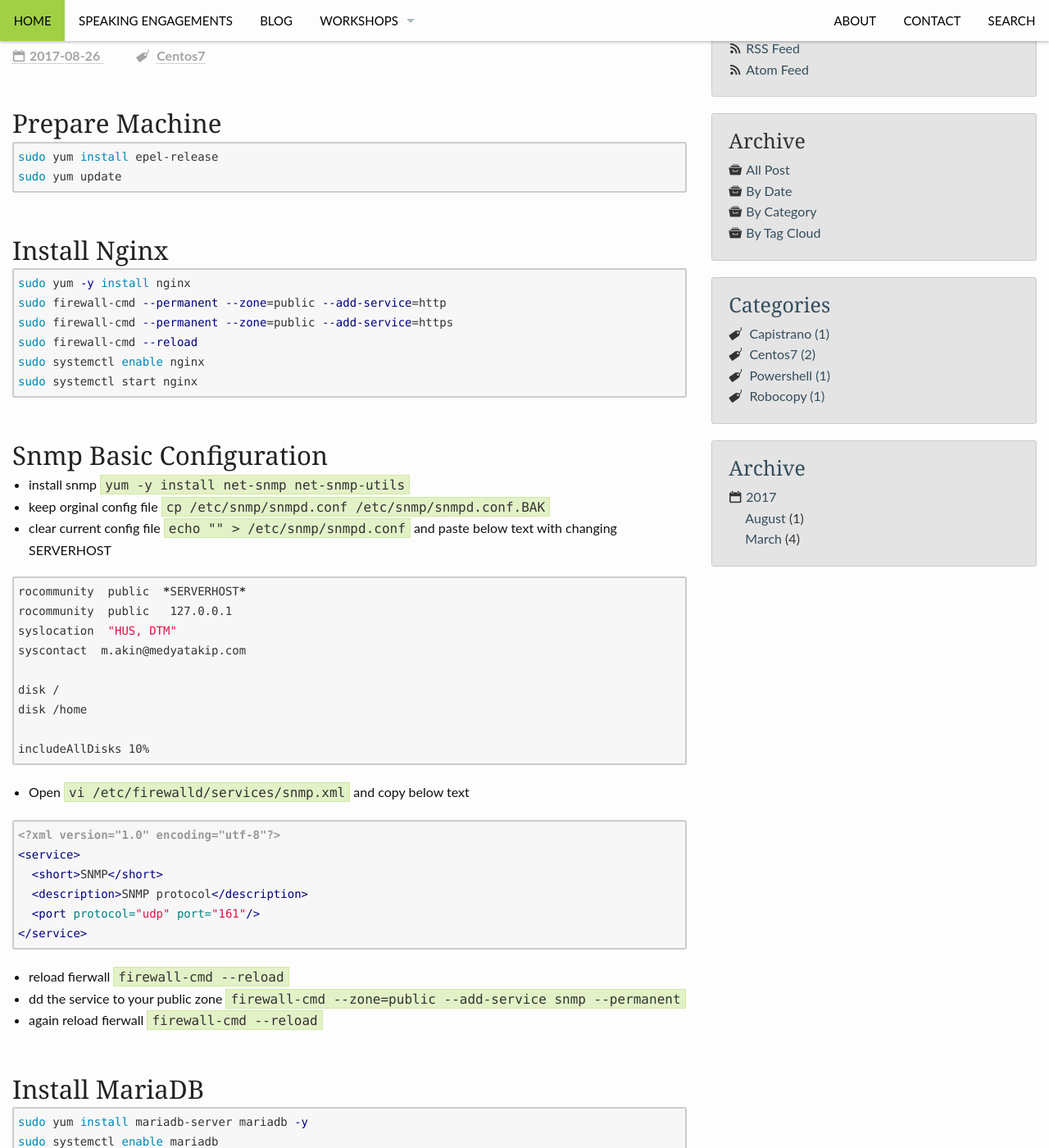
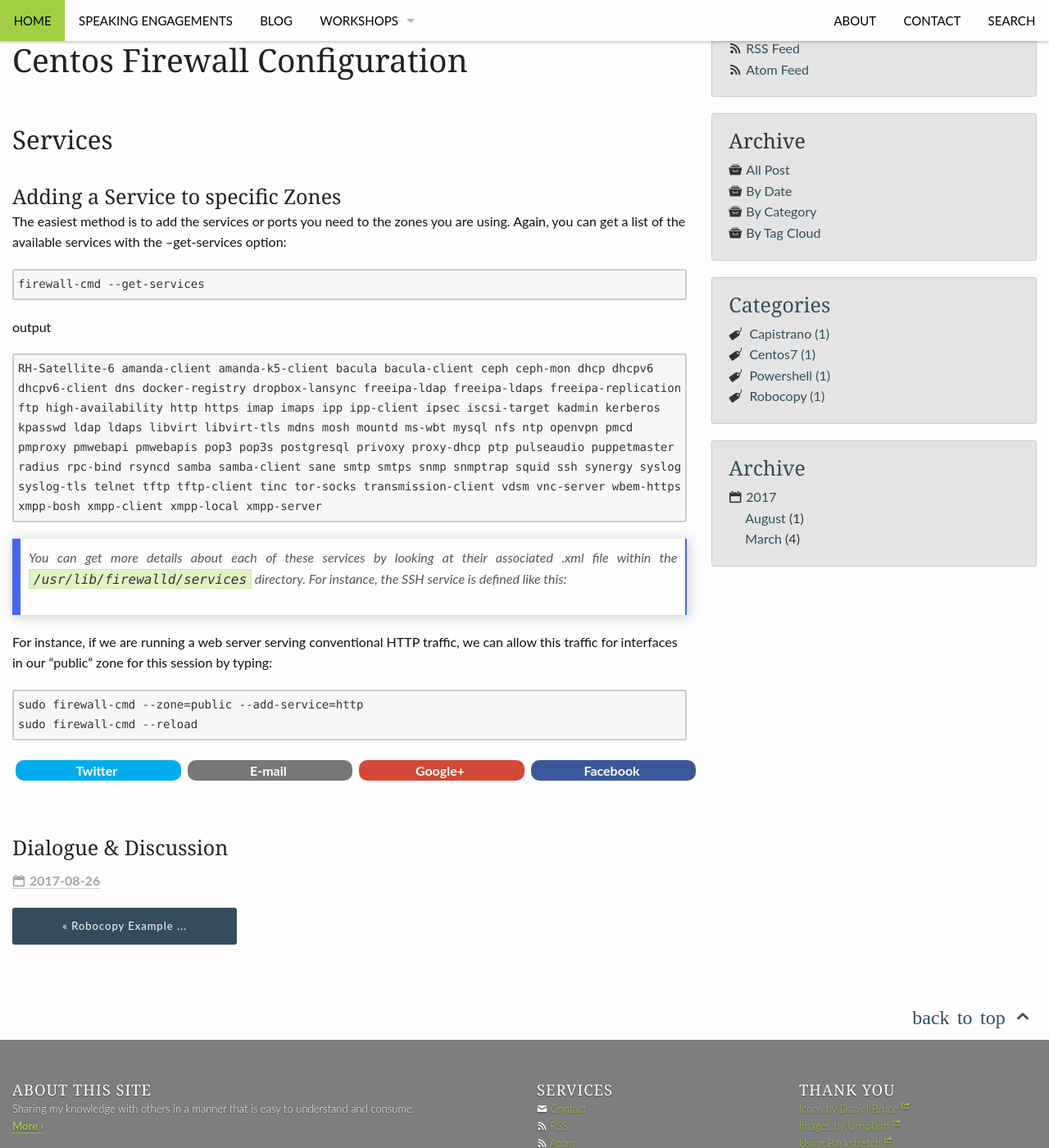
Before and after one commit to makinuk/makinuk.github.io, a Jekyll site: the page built from _posts/2017/2017-08-26-CentOS-Firewall-Cmd.md, in a window 1280 px wide and 1400 px high, scrolled down 265 px. Shown: the whole window at 82% size. Built offline with Jekyll 4.4.1, drawn with Linux system fonts in a browser that asks for light colours; nearby versions of some CDN libraries; our own code applies the rules of GitHub Pages for plain Markdown files; comment, search, counter and statistics services are not loaded; some of the changed text lies outside the part shown.

Commit message:
new post test

````diff
--- a/_posts/2017/2017-08-26-CentOS-Firewall-Cmd.md
+++ b/_posts/2017/2017-08-26-CentOS-Firewall-Cmd.md
@@ -1,146 +1,37 @@
 ---
 layout: post
-title: LEMP-CentOS 7 Installation
+title: CentOS-Firewall-Cmd
 published: true
 categories: [Centos7]
 date: 2017-08-26 09:45:35
 excerpt: |
-        Nginx, Php7, mariadb installation on centos 7
+        The easiest method is to add the services or ports you need to the zones you are using.
 
-        LEMP-CentOS 7 Installation
+        For instance, if we are running a web server serving conventional HTTP traffic...
 ---
 
-## Prepare Machine
+# Centos Firewall Configuration
 
-```sh
-sudo yum install epel-release
-sudo yum update
+## Services
+
+### Adding a Service to specific Zones
+
+The easiest method is to add the services or ports you need to the zones you are using.
+Again, you can get a list of the available services with the --get-services option:
+
+```
+firewall-cmd --get-services
+```
+output
+```
+RH-Satellite-6 amanda-client amanda-k5-client bacula bacula-client ceph ceph-mon dhcp dhcpv6 dhcpv6-client dns docker-registry dropbox-lansync freeipa-ldap freeipa-ldaps freeipa-replication ftp high-availability http https imap imaps ipp ipp-client ipsec iscsi-target kadmin kerberos kpasswd ldap ldaps libvirt libvirt-tls mdns mosh mountd ms-wbt mysql nfs ntp openvpn pmcd pmproxy pmwebapi pmwebapis pop3 pop3s postgresql privoxy proxy-dhcp ptp pulseaudio puppetmaster radius rpc-bind rsyncd samba samba-client sane smtp smtps snmp snmptrap squid ssh synergy syslog syslog-tls telnet tftp tftp-client tinc tor-socks transmission-client vdsm vnc-server wbem-https xmpp-bosh xmpp-client xmpp-local xmpp-server
 ```
 
-## Install Nginx
+> You can get more details about each of these services by looking at their associated .xml file within the `/usr/lib/firewalld/services` directory. For instance, the SSH service is defined like this:
 
-```sh
-sudo yum -y install nginx
-sudo firewall-cmd --permanent --zone=public --add-service=http
-sudo firewall-cmd --permanent --zone=public --add-service=https
+For instance, if we are running a web server serving conventional HTTP traffic, we can allow this traffic for interfaces in our "public" zone for this session by typing:
+
+```
+sudo firewall-cmd --zone=public --add-service=http
 sudo firewall-cmd --reload
-sudo systemctl enable nginx
-sudo systemctl start nginx
 ```
-
-## Snmp Basic Configuration
-- install snmp `yum -y install net-snmp net-snmp-utils`
-- keep orginal config file `cp /etc/snmp/snmpd.conf /etc/snmp/snmpd.conf.BAK`
-- clear current config file `echo "" > /etc/snmp/snmpd.conf` and paste below text with changing SERVERHOST
-
-```sh
-rocommunity  public  *SERVERHOST*
-rocommunity  public   127.0.0.1
-syslocation  "HUS, DTM"
-syscontact  m.akin@medyatakip.com
-
-disk /
-disk /home
-
-includeAllDisks 10%
-```
-
-- Open `vi /etc/firewalld/services/snmp.xml` and copy below text
-
-```xml
-<?xml version="1.0" encoding="utf-8"?>
-<service>
-  <short>SNMP</short>
-  <description>SNMP protocol</description>
-  <port protocol="udp" port="161"/>
-</service>
-```
-
-
-- reload fierwall  `firewall-cmd --reload`
-- dd the service to your public zone `firewall-cmd --zone=public --add-service snmp --permanent`
-- again reload fierwall `firewall-cmd --reload`
-
-
-
-## Install MariaDB
-
-```sh
-sudo yum install mariadb-server mariadb -y
-sudo systemctl enable mariadb
-sudo systemctl start mariadb
-sudo mysql_secure_installation
-```
-
-## Install PHP
-### PHP Latest Stable For Centos
-
-```sh
-sudo yum install -y php php-mysql php-fpm php-intl php-common php-opcache php-dom php-mcrypt
-```
-
-### PHP 7
-
-```sh
-rpm -Uvh https://mirror.webtatic.com/yum/el7/webtatic-release.rpm
-sudo yum install -y php70w php70w-mysql php70w-fpm php70w-intl php70w-common php70w-opcache php70w-dom php70w-mcrypt
-```
-
-```sh
-sudo systemctl enable php-fpm
-sudo systemctl start php-fpm
-```
-
-#### Configure PHP
-- Open `sudo vi /etc/php.ini`
-- set `;cgi.fix_pathinfo=1` to `cgi.fix_pathinfo=0`
-- set `date.timezone =` to `date.timezone = "Europe/Istanbul"`
-- Open `sudo vi /etc/php-fpm.d/www.conf`
-- Find the line that specifies the `listen` parameter, and change to `listen = /var/run/php-fpm/php-fpm.sock`
-- set `;listen.owner = nobody` to `listen.owner = nobody`
-- set `;listen.group = nobody` to `listen.group = nobody`
-- set `user = apache` to `user = nginx`
-- set `group = apache` to `group = nginx`
-- restart php-fpm `sudo systemctl restart php-fpm`
-
-## Composer Install
-
-```sh
-curl -sS https://getcomposer.org/installer | php
-chmod +x composer.phar
-mv composer.phar /usr/local/bin/composer
-```
-
-## Configure Nginx to Process PHP Pages
-- open `sudo vi /etc/nginx/conf.d/default.conf`
-- add below nginx configuration
-
-```sh
-server {
-    listen       80;
-    server_name  domainname.com;
-
-    # note that these lines are originally from the "location /" block
-    root   /var/www/public;
-    index index.php index.html index.htm;
-
-    location / {
-        try_files $uri $uri/ =404;
-    }
-    error_page 404 /404.html;
-    error_page 500 502 503 504 /50x.html;
-    location = /50x.html {
-        root /usr/share/nginx/html;
-    }
-
-    location ~ \.php$ {
-        try_files $uri =404;
-        fastcgi_pass unix:/var/run/php-fpm/php-fpm.sock;
-        fastcgi_index index.php;
-        fastcgi_param SCRIPT_FILENAME $document_root$fastcgi_script_name;
-        include fastcgi_params;
-    }
-}
-```
-
-> be careful about **SELINUX**
````
